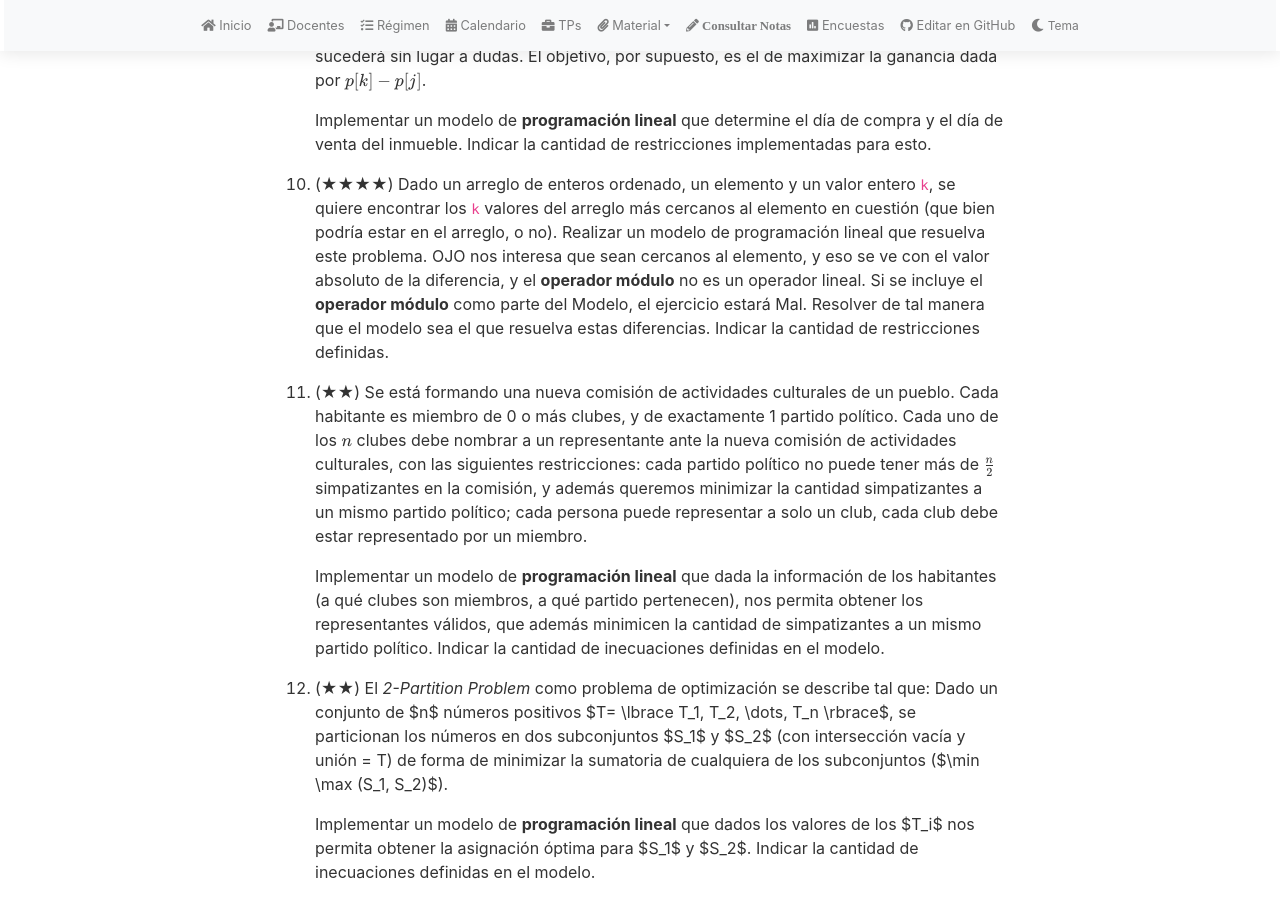
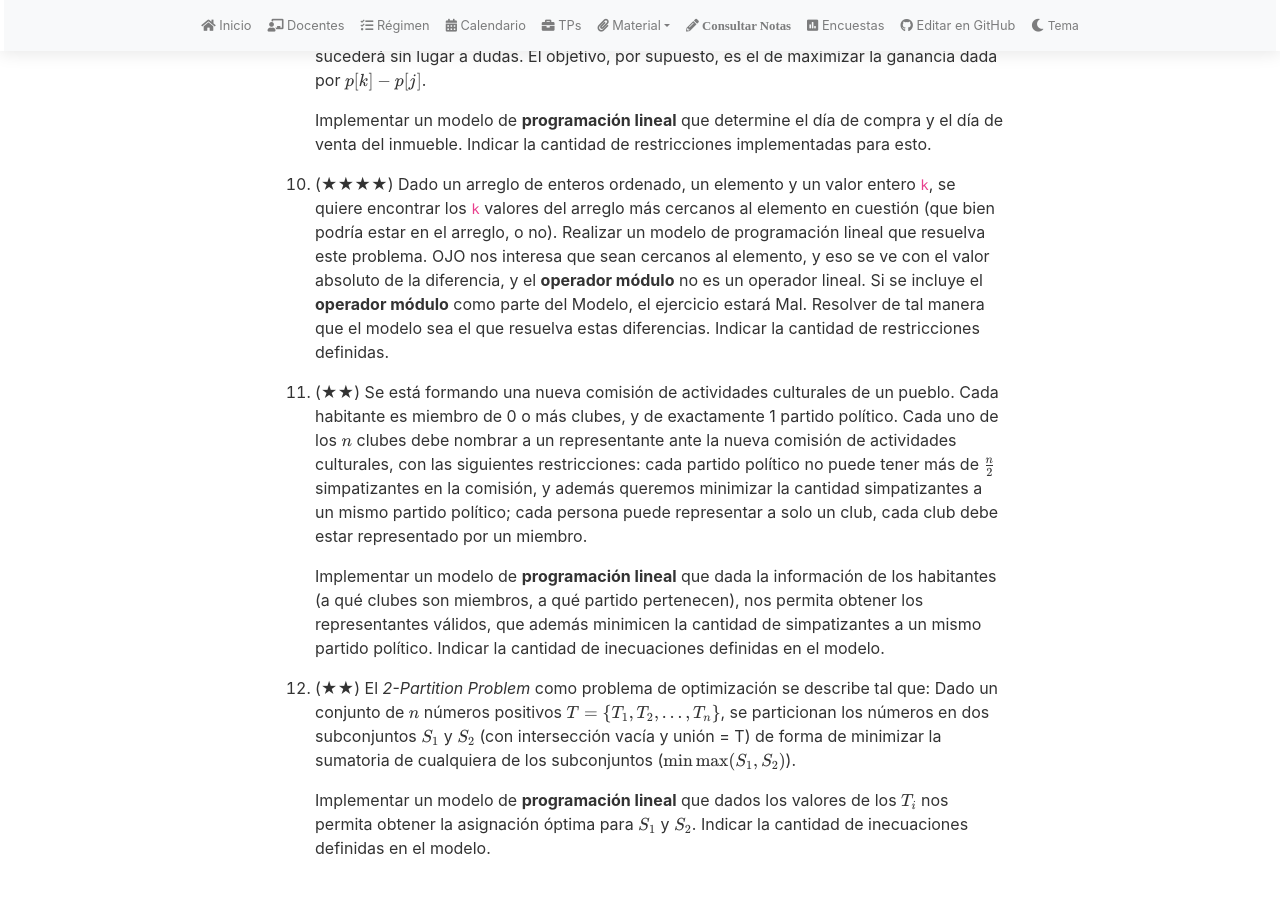
Before and after one commit to algoritmos-rw/tda_bg, a Jekyll site: the page built from material/guias/pl.md, in a window 1280 px wide and 900 px high, scrolled down 1011 px. Built offline with Jekyll 4.4.1, drawn with Linux system fonts in a browser that asks for light colours; nearby versions of some CDN libraries; our own code applies the rules of GitHub Pages for plain Markdown files; after the commit the page ends 1887 px from its top, so only the background shows below that.

Commit message:
Fix: LaTeX delimiters for 2-Partition Problem (#79)

```diff
--- a/material/guias/pl.md
+++ b/material/guias/pl.md
@@ -74,13 +74,13 @@ math: true
 	político. Indicar la cantidad de inecuaciones definidas en el modelo.
 
 1.	(★★) El _2-Partition Problem_ como problema de optimización se describe tal que:
-	Dado un conjunto de $n$ números positivos $T= \lbrace T_1, T_2, \dots, T_n \rbrace$,
-	se particionan los números en dos subconjuntos $S_1$ y $S_2$ (con intersección vacía y
+	Dado un conjunto de $$n$$ números positivos $$T= \lbrace T_1, T_2, \dots, T_n \rbrace$$,
+	se particionan los números en dos subconjuntos $$S_1$$ y $$S_2$$ (con intersección vacía y
 	unión = T) de forma de minimizar la sumatoria de cualquiera de los subconjuntos
-	($\min \max (S_1, S_2)$).
+	($$\min \max (S_1, S_2)$$).
 
-	Implementar un modelo de **programación lineal** que dados los valores de los $T_i$
-	nos permita obtener la asignación óptima para $S_1$ y $S_2$. Indicar la cantidad de
+	Implementar un modelo de **programación lineal** que dados los valores de los $$T_i$$
+	nos permita obtener la asignación óptima para $$S_1$$ y $$S_2$$. Indicar la cantidad de
 	inecuaciones definidas en el modelo.
 
 {::options toc_levels="2" /}
```
